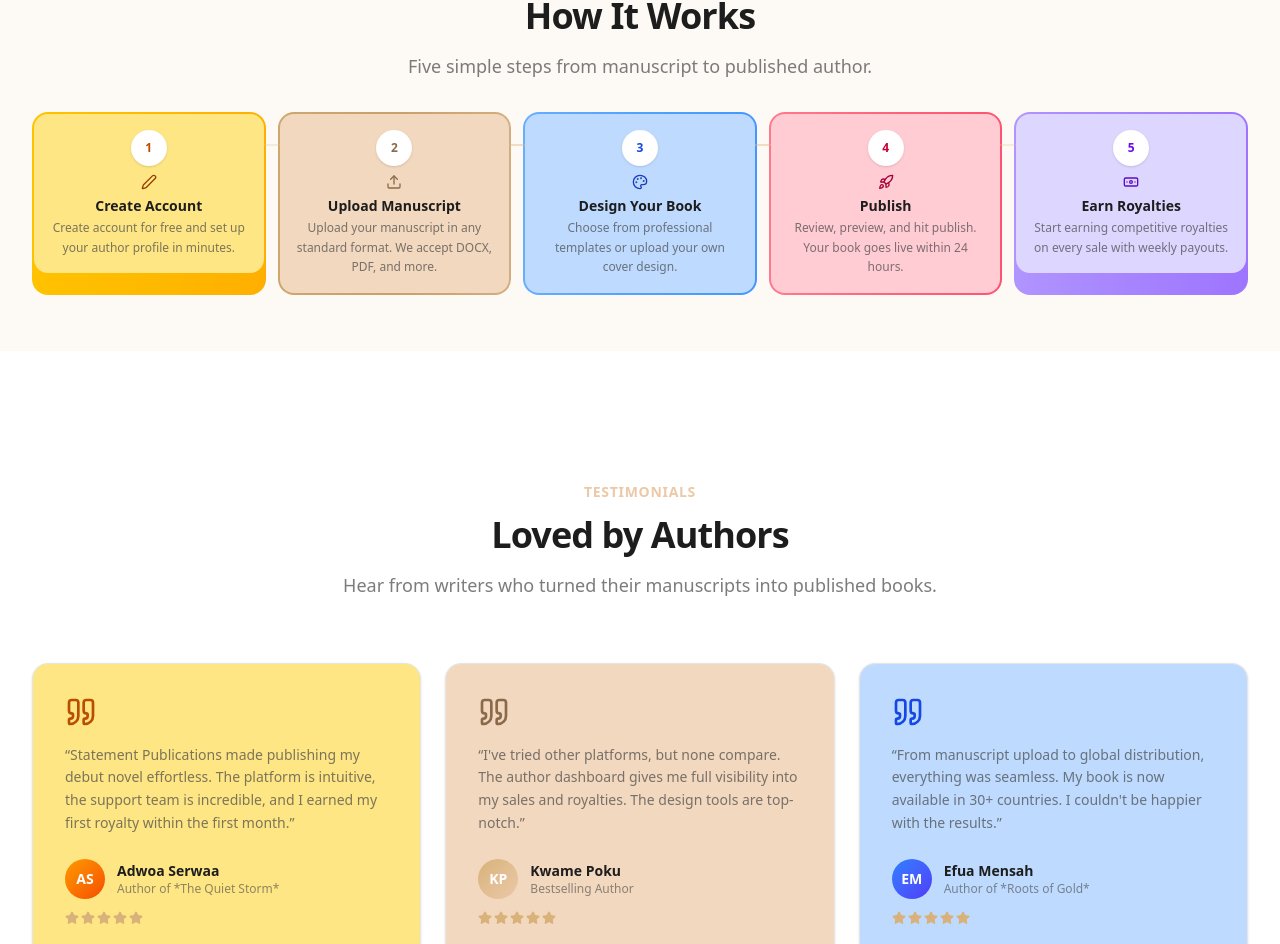
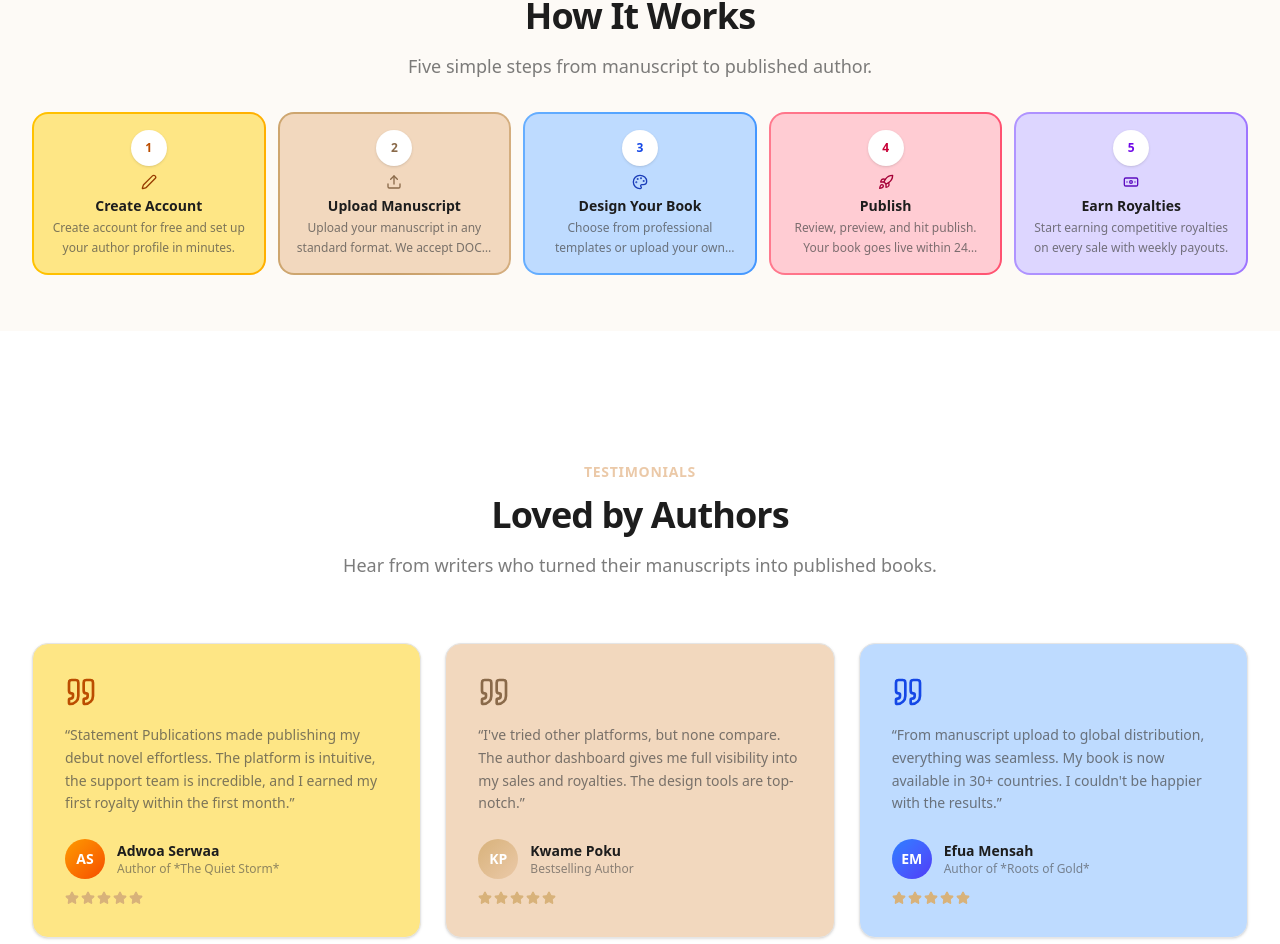
Before and after one commit to Johnfavour-maidu/statement-publications, a Next.js app in the folder apps/publications/: page / in a window 1280 px wide. Shown: the part 1607-2551 px from the top of the page. Built offline with nearby package versions, Linux system fonts and the light colour scheme; no server answers; a web font is replaced by a local one.

Commit message:
Remove connecting line, clamp text for uniform box height

```diff
--- a/apps/publications/src/app/page.tsx
+++ b/apps/publications/src/app/page.tsx
@@ -455,9 +455,6 @@ export default function Home() {
           </AnimatedSection>
 
           <div className="relative">
-            {/* connecting line */}
-            <div className="hidden lg:block absolute top-8 left-[10%] right-[10%] h-0.5 bg-gradient-to-r from-peach/20 via-gold/50 to-peach/20" />
-
             <motion.div
               initial="hidden"
               whileInView="visible"
@@ -483,7 +480,7 @@ export default function Home() {
                       <step.icon className={`h-4 w-4 ${step.iconColor}`} />
                     </div>
                     <h3 className="text-sm font-semibold mb-0.5 text-charcoal">{step.title}</h3>
-                    <p className="text-xs text-dark-gray/70 leading-relaxed">
+                    <p className="text-xs text-dark-gray/70 leading-relaxed line-clamp-2">
                       {step.description}
                     </p>
                   </motion.div>
```
